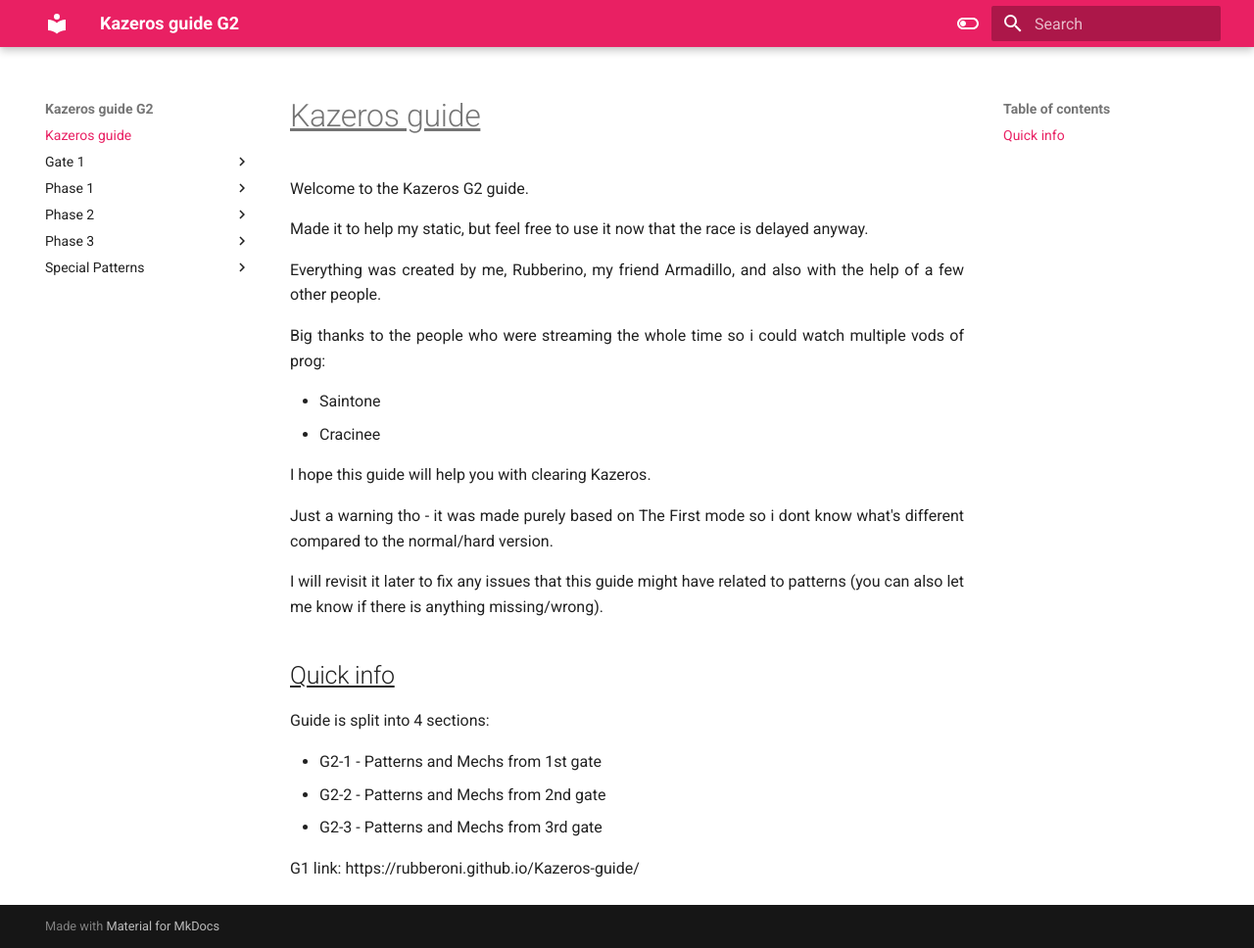
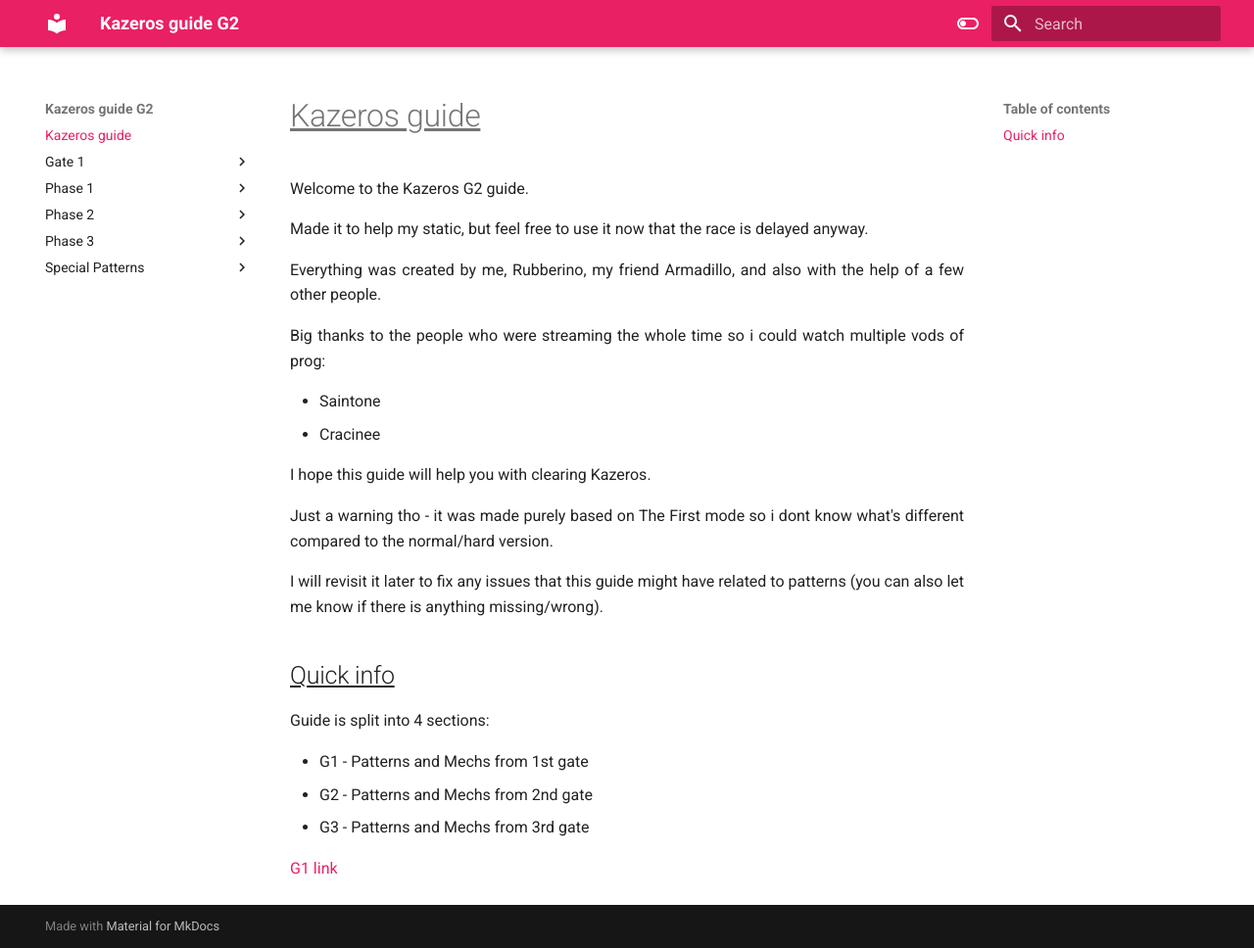
Before and after one commit to Rubberoni/Kazeros-Guide-G2, an MkDocs documentation site: the page built from docs/index.md, in a window 1280 px wide and 968 px high. Shown: the whole window at 98% size. Built offline with MkDocs 1.6.1 and Material for MkDocs 9.7.7, drawn with Linux system fonts in a browser that asks for light colours.

Commit message:
Update index.md

```diff
--- a/docs/index.md
+++ b/docs/index.md
@@ -21,9 +21,8 @@
 
 <p align=justify>Guide is split into 4 sections:</p>
 
-* G2-1 - Patterns and Mechs from 1st gate
-* G2-2 - Patterns and Mechs from 2nd gate
-* G2-3 - Patterns and Mechs from 3rd gate
+* G1 - Patterns and Mechs from 1st gate
+* G2 - Patterns and Mechs from 2nd gate
+* G3 - Patterns and Mechs from 3rd gate
 
-<p align=justify>G1 link:
-https://rubberoni.github.io/Kazeros-guide/
+[G1 link](https://rubberoni.github.io/Kazeros-guide/)
```
